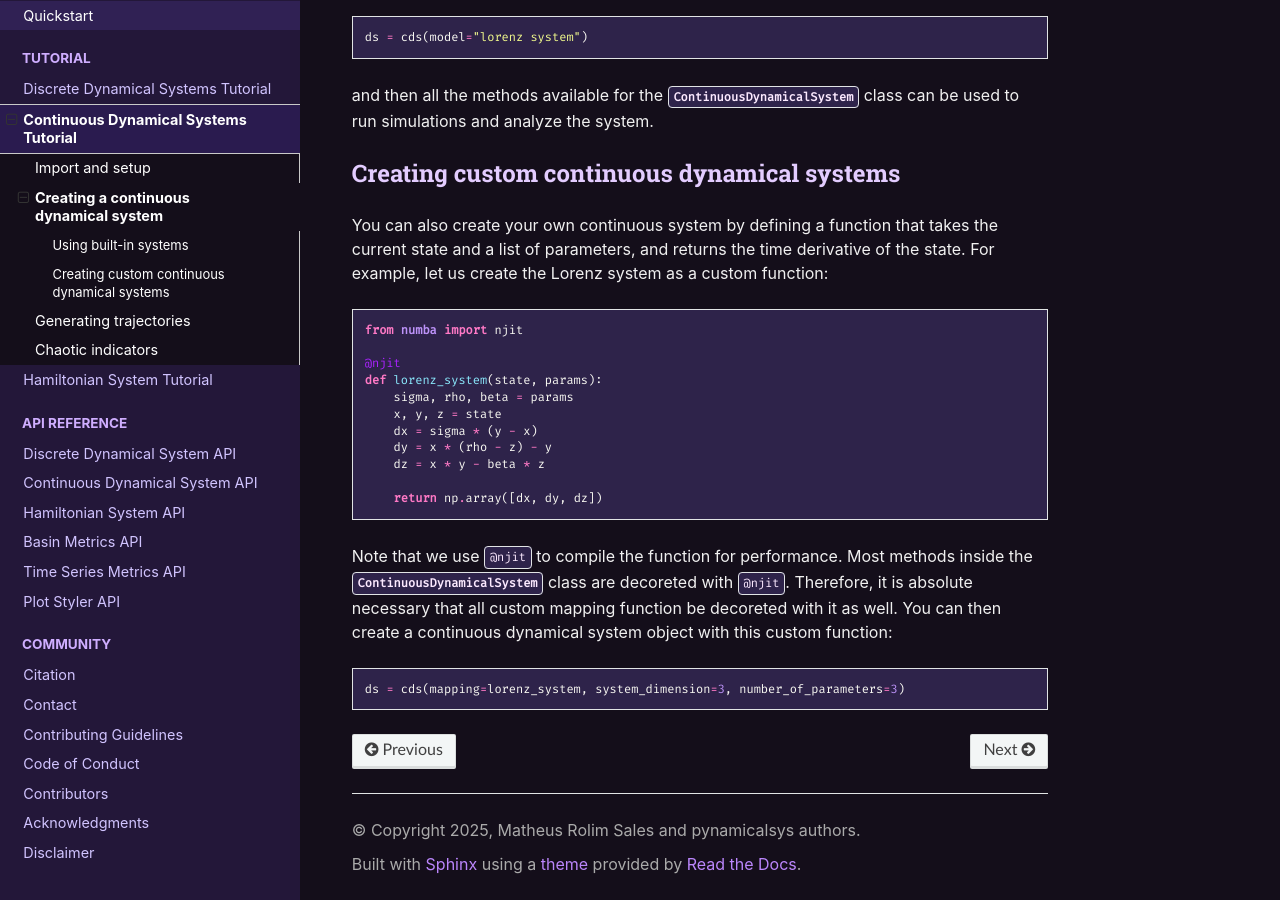
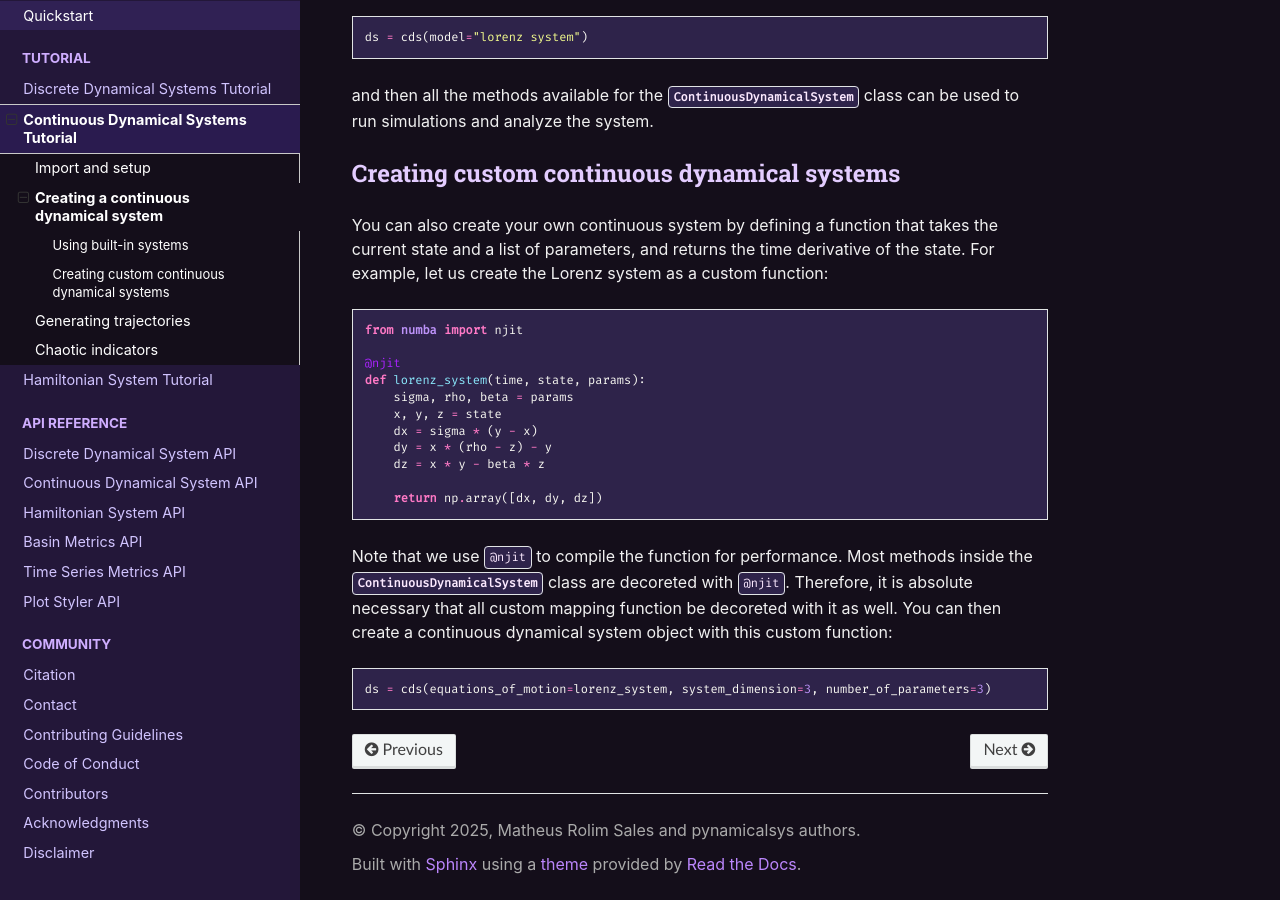
Before and after one commit to mrolims/pynamicalsys, a Sphinx documentation site: the page built from docs/source/cds_creating_ds.rst, in a window 1280 px wide and 900 px high, scrolled down 693 px. Built offline with Sphinx 7.4.7 and the Read the Docs theme 3.1.0, drawn with Linux system fonts in a browser that asks for light colours; the version number could not be read and is left out.

Commit message:
Fix custom continuous dynamical system creation page

```diff
--- a/docs/source/cds_creating_ds.rst
+++ b/docs/source/cds_creating_ds.rst
@@ -45,7 +45,7 @@
     from numba import njit
 
     @njit
-    def lorenz_system(state, params):
+    def lorenz_system(time, state, params):
         sigma, rho, beta = params
         x, y, z = state
         dx = sigma * (y - x)
@@ -58,4 +58,4 @@
 
 .. code-block:: python
 
-    ds = cds(mapping=lorenz_system, system_dimension=3, number_of_parameters=3)
+    ds = cds(equations_of_motion=lorenz_system, system_dimension=3, number_of_parameters=3)
```
